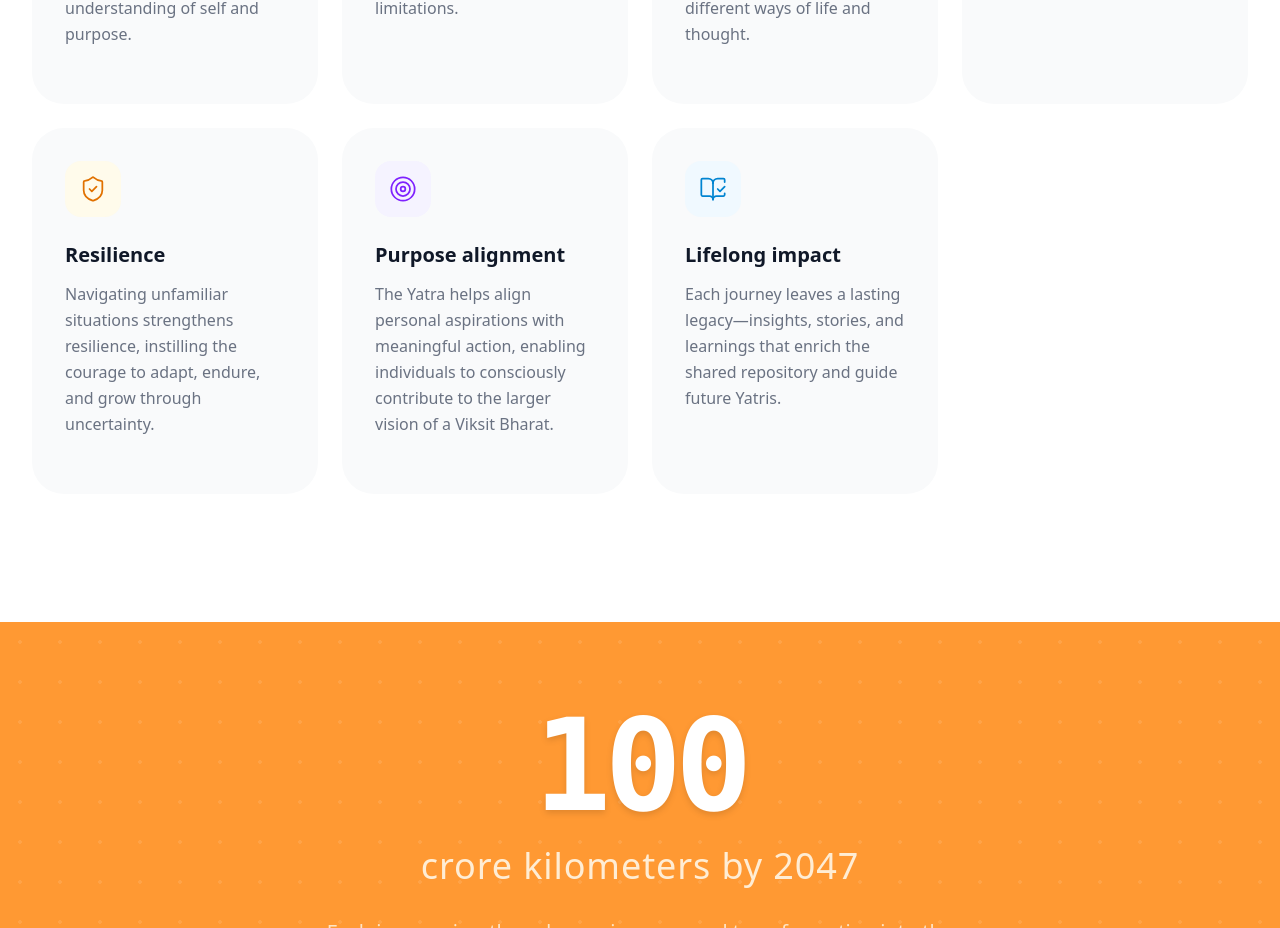
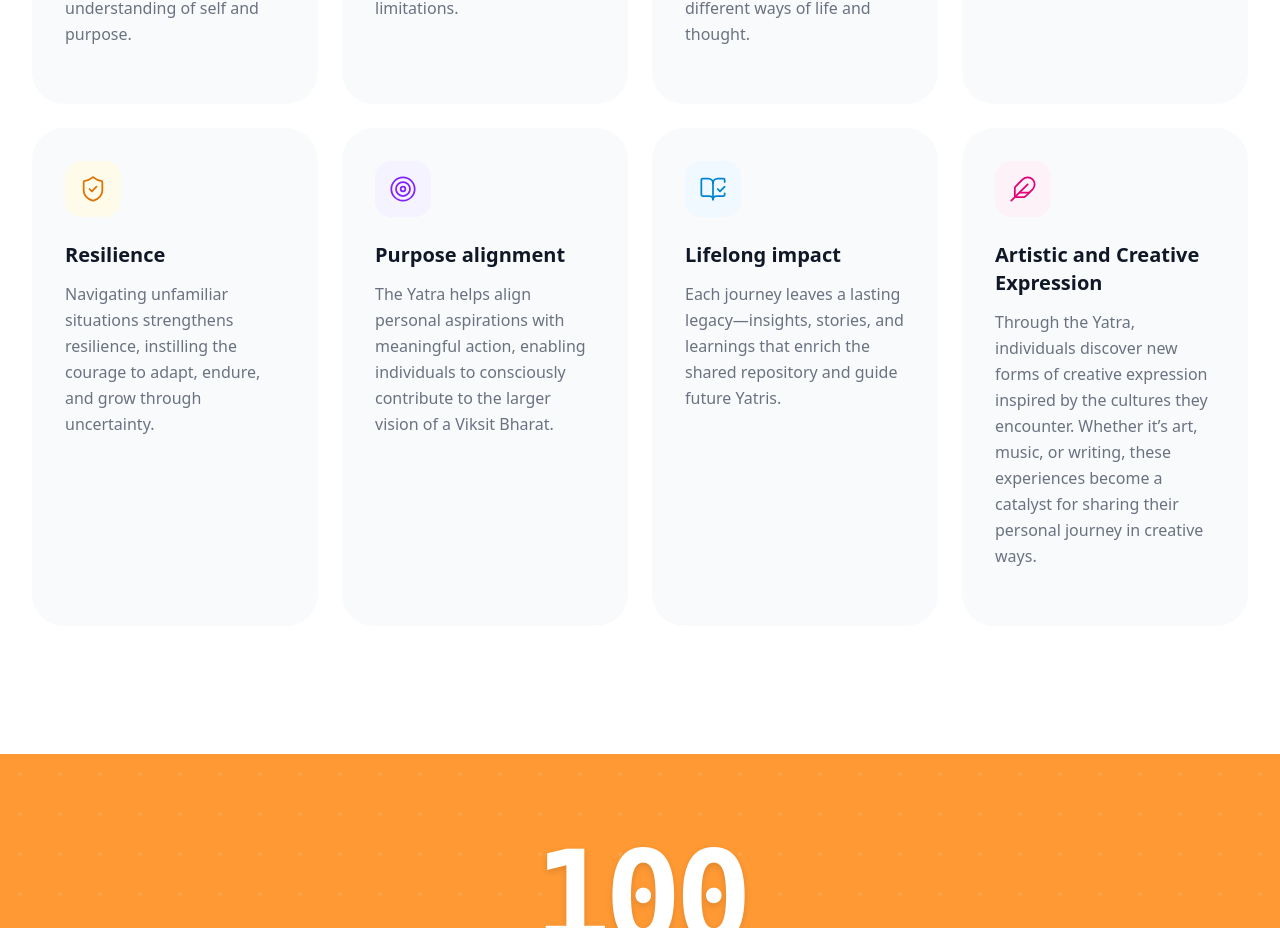
Before and after one commit to viksitbharatyatrasvaniti-maker/Viksit_bharat_yatra, a Next.js app: page / in a window 1280 px wide. Shown: the part 1700-2628 px from the top of the page. Built offline with nearby package versions, Linux system fonts and the light colour scheme.

Commit message:
updated the 8th feature

```diff
--- a/src/components/About.tsx
+++ b/src/components/About.tsx
@@ -9,7 +9,8 @@ import {
   ShieldCheck,
   Target,
   BookOpenCheck,
-  ArrowUpRight
+  ArrowUpRight,
+  Feather
 } from "lucide-react";
 import Link from "next/link";
 
@@ -62,6 +63,13 @@ const features = [
     description: "Each journey leaves a lasting legacy—insights, stories, and learnings that enrich the shared repository and guide future Yatris.",
     color: "bg-sky-50 text-sky-600",
     border: "group-hover:border-sky-200"
+  },
+  {
+    icon: Feather,
+    title: "Artistic and Creative Expression",
+    description: "Through the Yatra, individuals discover new forms of creative expression inspired by the cultures they encounter. Whether it’s art, music, or writing, these experiences become a catalyst for sharing their personal journey in creative ways.",
+    color: "bg-pink-50 text-pink-600",
+    border: "group-hover:border-pink-200"
   }
 ];
 
```
